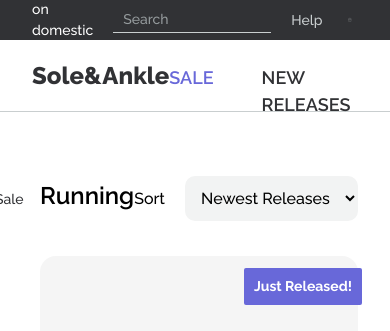
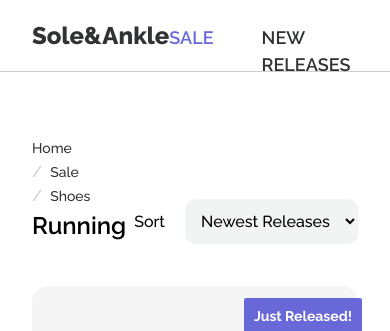
Before and after one commit to rajuplayground/sole-and-ankle, a website built with Vite: page src/index.html in a window 390 px wide. Shown: the top 331 px of the page. Built offline with nearby package versions, Linux system fonts and the light colour scheme.

Commit message:
tablet initial done

```diff
--- a/src/index.html
+++ b/src/index.html
@@ -51,7 +51,16 @@
     <main class="site-main">
         <div class="site-main-content">
             <header class="product-content-header">
-                <h2 class="page-title">Running</h2>
+                <div>
+                    <nav class="bread-crumbs tablet-crumbs">
+                        <ul>
+                            <li><a href="#">Home</a></li>
+                            <li><a href="#">Sale</a></li>
+                            <li><a href="#">Shoes</a></li>
+                        </ul>
+                    </nav>
+                    <h2 class="page-title">Running</h2>
+                </div>
                 <form class="product-filters">
                     <p>Sort</p>
                     <select class="filter-select" name="" id="">
@@ -60,6 +69,7 @@
                     </select>
                 </form>
             </header>
+            <span style="height: 42px;display: block;"></span>
             <div class="product-list">
                 <a class="product-link" href="">
                     <article class="product-info">
@@ -208,6 +218,7 @@
                     <li><a href="#">Shoes</a></li>
                 </ul>
             </nav>
+            <span style="height: 39px; display: block;"></span>
             <aside class="side-filter">
                 <a href="/lifestyle">Lifestyle</a>
                 <a href="/jordan">Jordan</a>
--- a/src/style.css
+++ b/src/style.css
@@ -26,6 +26,10 @@
     --fs-300: 1.125rem;
     --fs-400: 1.5rem;
     --fs-900: 6rem;
+
+    --bp-phone: 37.5rem;
+    --bp-tablet: 59.375rem;
+    --bp-laptop: 81.25rem;
 }
 
 /*
@@ -117,6 +121,12 @@
     padding-right: 32px;
 }
 
+@media(max-width: 59.375rem){
+    .super-header {
+        display: none;
+    }
+}
+
 .header-ad-text {
     color: var(--clr-white);
 }
@@ -201,12 +211,14 @@
     max-width: 248px;
  }
 
+ @media(max-width: 59.375rem){
+    .site-sidebar {
+        display: none;
+    }
+}
+
  .site-main-content {
     flex: 1;
- }
-
- .bread-crumbs {
-    padding-bottom: 39px;
  }
 
  .bread-crumbs ul {
@@ -235,6 +247,16 @@
     text-transform: capitalize;
  }
 
+ .tablet-crumbs {
+    display: none;
+ }
+
+ @media(max-width: 59.375rem){
+    .tablet-crumbs{
+        display: revert;
+    }
+ }
+
  .side-filter {
     color: var(--clr-neutral-900);
  }
@@ -248,7 +270,8 @@
  }
 
  .page-title {
-    margin-bottom: 42px;
+    margin: 0;
+    padding: 0;
     font-size: var(--fs-400);
     font-weight: var(--fw-medium);
  }
@@ -325,6 +348,12 @@
     display: flex;
     align-items: baseline;
  }
+
+ @media(max-width: 59.375rem){
+    .product-content-header{
+        align-items: flex-end;
+    }
+ }
  .product-filters {
     margin-left: auto;
     display: flex;
```
